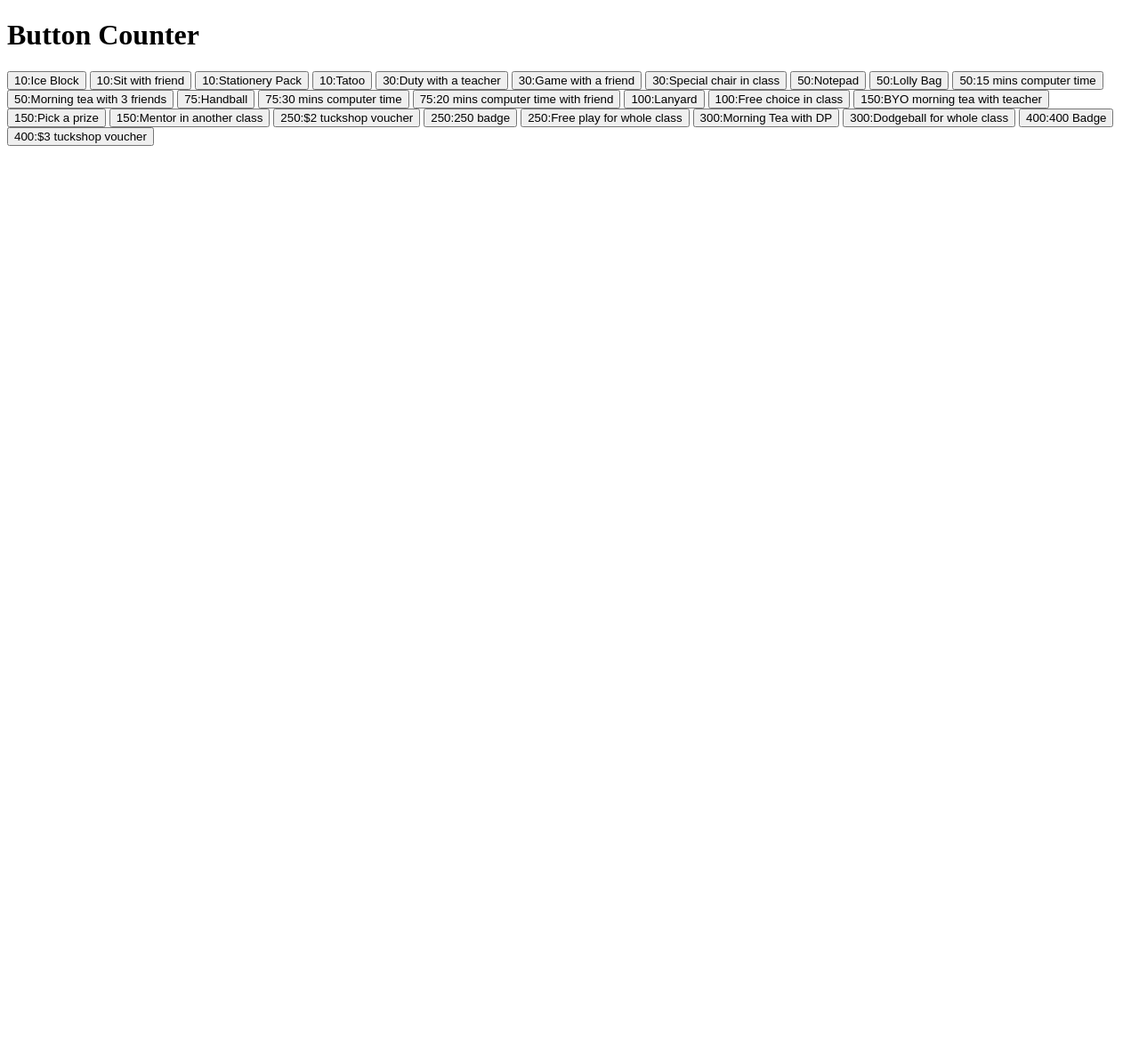
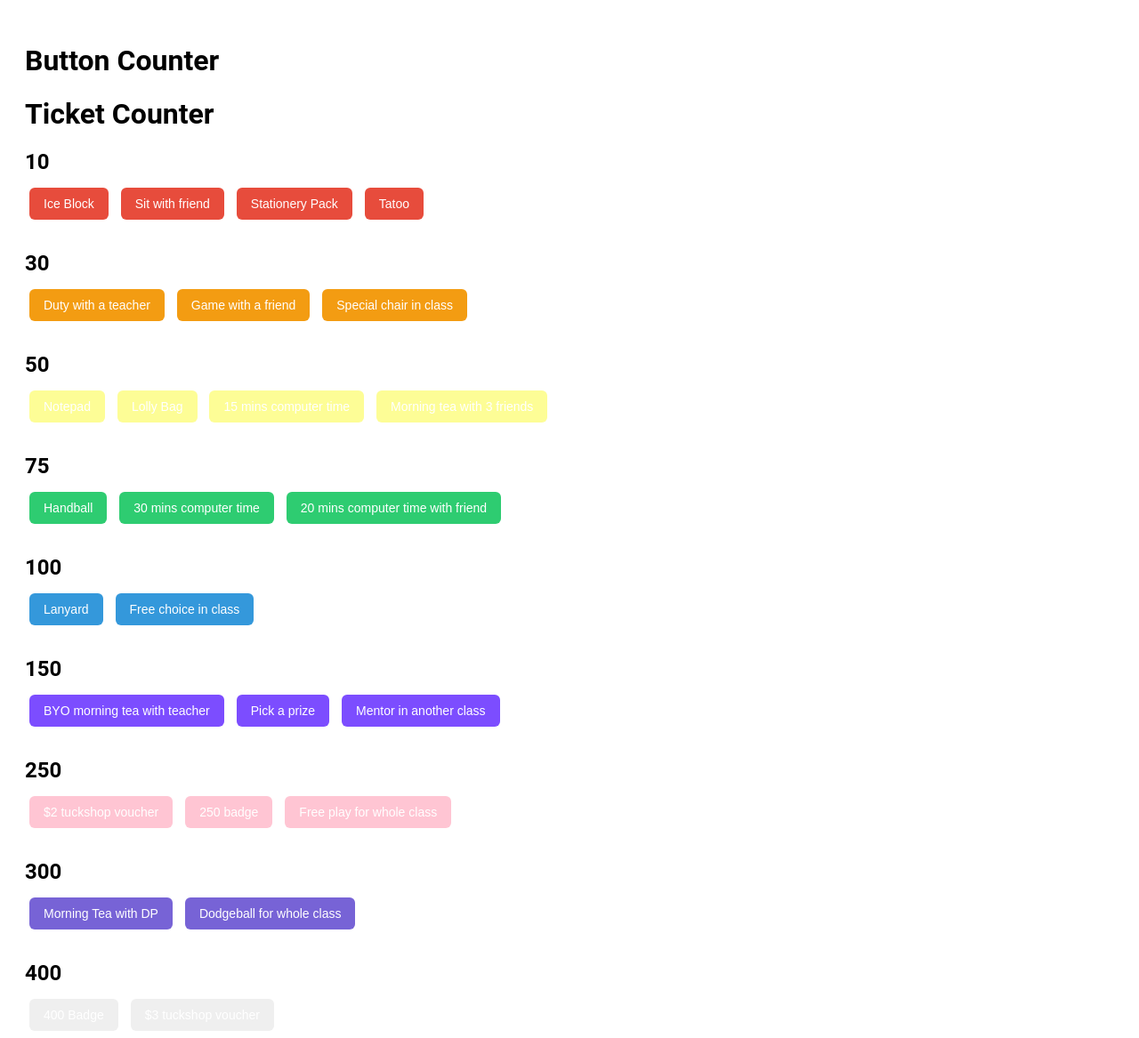
Before and after one commit to theritochampionrevali-jpg/button-counter-v2, a website: page button counter/public/index.html in a window 1280 px wide. Shown: the whole page at 89% size. Before the commit the page ends 800 px from the top, so only its background shows below. Drawn offline with Linux system fonts and the light colour scheme.

Commit message:
Update index.html
pleas work

```diff
--- a/button counter/public/index.html
+++ b/button counter/public/index.html
@@ -6,32 +6,131 @@
 <body>
   <h1>Button Counter</h1>
 
-  <button onclick="clickButton('10:Ice Block')">10:Ice Block</button>
-  <button onclick="clickButton('10:Sit with friend')">10:Sit with friend</button>
-  <button onclick="clickButton('10:Stationery Pack')">10:Stationery Pack</button>
-  <button onclick="clickButton('10:Tatoo')">10:Tatoo</button>
-  <button onclick="clickButton('30:Duty with a teacher ')">30:Duty with a teacher</button>
-  <button onclick="clickButton('30:Game with a friend')">30:Game with a friend</button>
-  <button onclick="clickButton('30:Special chair in class')">30:Special chair in class</button>
-  <button onclick="clickButton('50:Notepad')">50:Notepad</button>
-  <button onclick="clickButton('50:Lolly Bag')">50:Lolly Bag</button>
-  <button onclick="clickButton('50:15 mins computer time')">50:15 mins computer time</button>
-  <button onclick="clickButton('50:Morning tea with 3 friends')">50:Morning tea with 3 friends</button>
-  <button onclick="clickButton('75:Handball')">75:Handball</button>
-  <button onclick="clickButton('75:30 mins computer time')">75:30 mins computer time</button>
-  <button onclick="clickButton('75:20 mins computer time with friend')">75:20 mins computer time with friend</button>
-  <button onclick="clickButton('100:Lanyard')">100:Lanyard</button>
-  <button onclick="clickButton('100:Free choice in class')">100:Free choice in class</button>
-  <button onclick="clickButton('150:BYO morning tea with teacher')">150:BYO morning tea with teacher</button>
-  <button onclick="clickButton('150:Pick a prize')">150:Pick a prize</button>
-  <button onclick="clickButton('150:Mentor in another class')">150:Mentor in another class</button>
-  <button onclick="clickButton('250:$2 tuckshop voucher')">250:$2 tuckshop voucher</button>
-  <button onclick="clickButton('250:250 badge')">250:250 badge</button>
-  <button onclick="clickButton('250:Free play for whole class')">250:Free play for whole class</button>
-  <button onclick="clickButton('300:Morning Tea with DP')">300:Morning Tea with DP</button>
-  <button onclick="clickButton('300:Dodgeball for whole class')">300:Dodgeball for whole class</button>
-  <button onclick="clickButton('400:400 Badge')">400:400 Badge</button>
-  <button onclick="clickButton('400:$3 tuckshop voucher')">400:$3 tuckshop voucher</button>
+  <!DOCTYPE html>
+<html>
+<head>
+  <title>Ticket Counter</title>
+  <style>
+    body {
+      font-family: Roboto, sans-serif;
+      padding: 20px;
+    }
+
+    .group {
+      margin-bottom: 30px;
+    }
+
+    .group h2 {
+      margin-bottom: 10px;
+    }
+
+    button {
+      padding: 10px 16px;
+      margin: 5px;
+      border: none;
+      cursor: pointer;
+      font-size: 14px;
+      border-radius: 6px;
+      color: white;
+    }
+
+    /* COLORS */
+    .blue { background-color: #3498db; }
+    .green { background-color: #2ecc71; }
+    .orange { background-color: #f39c12; }
+    .red { background-color: #e74c3c; }
+    .yellow { background-color: #fdfd96; }
+    .purple { background-color: #7c4dff; }
+    .pink { background-color: #ffc5d3; }
+    .indigo { background-color: #7763d6; }
+
+    button:hover {
+      opacity: 0.85;
+    }
+  </style>
+</head>
+<body>
+
+  <h1>Ticket Counter</h1>
+
+  <div class="group">
+    <h2>10</h2>
+  <button class="red" onclick="clickButton('Ice Block')">Ice Block</button>
+  <button class="red" onclick="clickButton('Sit with friend')">Sit with friend</button>
+  <button class="red" onclick="clickButton('Stationery Pack')">Stationery Pack</button>
+  <button class="red" onclick="clickButton('Tatoo')">Tatoo</button>
+  </div>
+
+  <div class="group">
+    <h2>30</h2>
+  <button class="orange" onclick="clickButton('Duty with a teacher ')">Duty with a teacher</button>
+  <button class="orange" onclick="clickButton('Game with a friend')">Game with a friend</button>
+  <button class="orange" onclick="clickButton('Special chair in class')">Special chair in class</button>
+  </div>
+
+  <div class="group">
+    <h2>50</h2>
+  <button class="yellow" onclick="clickButton('Notepad')">Notepad</button>
+  <button class="yellow" onclick="clickButton('Lolly Bag')">Lolly Bag</button>
+  <button class="yellow" onclick="clickButton('15 mins computer time')">15 mins computer time</button>
+  <button class="yellow" onclick="clickButton('Morning tea with 3 friends')">Morning tea with 3 friends</button>
+  </div>
+
+  <div class="group">
+    <h2>75</h2>
+  <button class="green" onclick="clickButton('Handball')">Handball</button>
+  <button class="green" onclick="clickButton('30 mins computer time')">30 mins computer time</button>
+  <button class="green" onclick="clickButton('20 mins computer time with friend')">20 mins computer time with friend</button>
+  </div>
+
+  <div class="group">
+    <h2>100</h2>
+<button class="blue" onclick="clickButton('Lanyard')">Lanyard</button>
+<button class="blue" onclick="clickButton('Free choice in class')">Free choice in class</button>
+  </div>
+
+  <div class="group">
+    <h2>150</h2>
+  <button class="purple" onclick="clickButton('BYO morning tea with teacher')">BYO morning tea with teacher</button>
+  <button class="purple" onclick="clickButton('Pick a prize')">Pick a prize</button>
+  <button class="purple" onclick="clickButton('Mentor in another class')">Mentor in another class</button>
+  </div>
+
+  <div class="group">
+    <h2>250</h2>
+  <button class="pink" onclick="clickButton('$2 tuckshop voucher')">$2 tuckshop voucher</button>
+  <button class="pink" onclick="clickButton('250 badge')">250 badge</button>
+  <button class="pink" onclick="clickButton('Free play for whole class')">Free play for whole class</button>
+  </div>
+
+  <div class="group">
+    <h2>300</h2>
+  <button class="indigo" onclick="clickButton('Morning Tea with DP')">Morning Tea with DP</button>
+  <button class="indigo" onclick="clickButton('Dodgeball for whole class')">Dodgeball for whole class</button>
+  </div>
+
+  <div class="group">
+    <h2>400</h2>
+  <button onclick="clickButton('400 Badge')">400 Badge</button>
+  <button onclick="clickButton('$3 tuckshop voucher')">$3 tuckshop voucher</button>
+
+  </div>
+
+  <script>
+    async function clickButton(buttonId) {
+      await fetch("/click", {
+        method: "POST",
+        headers: { "Content-Type": "application/json" },
+        body: JSON.stringify({ buttonId })
+      });
+    }
+  </script>
+
+</body>
+</html>
+
+
+
 
   <script>
     async function clickButton(buttonId) {
```
